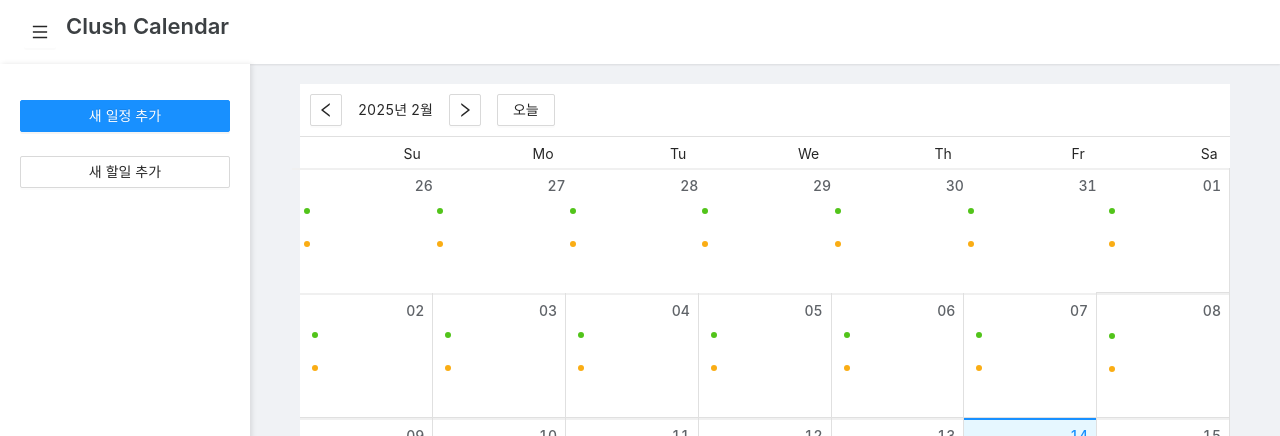
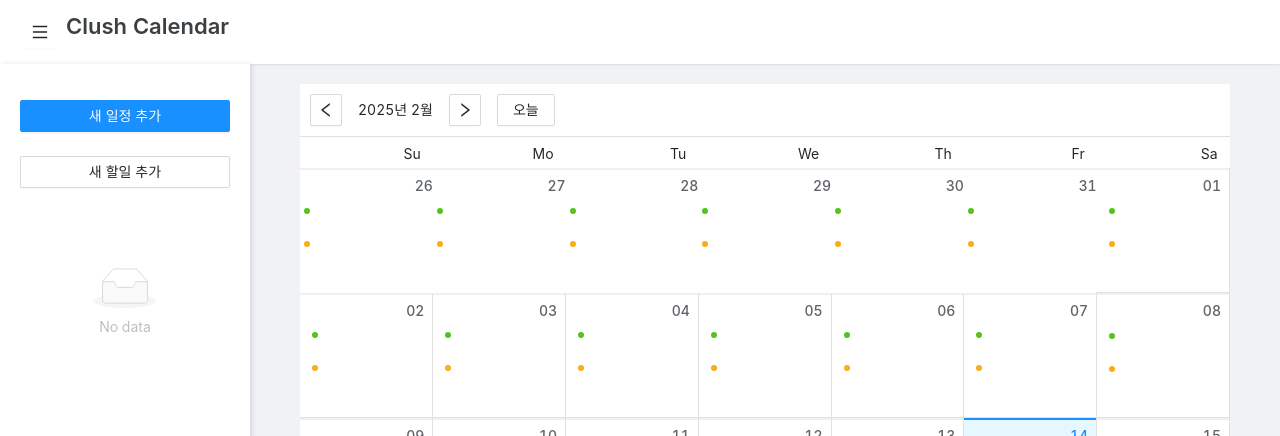
Before and after one commit to DiligentP/clush, a React (Vite) app in the folder frontend/: page / in a window 1280 px wide. Shown: the top 436 px of the page. Built offline with nearby package versions, Linux system fonts and the light colour scheme.

Commit message:
feat: 할일 목록 관리 기능 추가
- 할일 목록 표시 및 상태 변경 기능 구현
- 로컬 스토리지 연동으로 데이터 지속성 보장
- Ant Design 컴포넌트 활용한 UI 구성

```diff
--- a/frontend/src/App.css
+++ b/frontend/src/App.css
@@ -277,3 +277,21 @@
 .ant-picker-range .ant-picker-active-bar {
   background: #1890ff;
 }
+
+.menu-content {
+  height: 100%;
+  display: flex;
+  flex-direction: column;
+}
+
+.todo-list-section {
+  flex: 1;
+  overflow-y: auto;
+  margin-top: 16px;
+  border-top: 1px solid #f0f0f0;
+  padding-top: 16px;
+}
+
+.ant-list-item {
+  padding: 8px 0 !important;
+}
--- a/frontend/src/App.tsx
+++ b/frontend/src/App.tsx
@@ -1,4 +1,4 @@
-import { useState } from 'react';
+import { useState, useEffect } from 'react';
 import { Layout, Button } from 'antd';
 import useCalendar from './hooks/useCalendar';
 import MainHeader from './components/MainHeader';
@@ -7,6 +7,7 @@ import './App.css';
 import moment, { Moment } from 'moment';
 import NewEventModal from './components/modals/NewEventModal';
 import NewTaskModal from './components/modals/NewTaskModal';
+import TodoList from './components/TodoList';
 
 const { Content, Footer } = Layout;
 
@@ -21,6 +22,16 @@ export default function App() {
   const [isMenuOpen, setIsMenuOpen] = useState(true); // 메뉴가 기본으로 열린 상태 유지
   const [eventModalVisible, setEventModalVisible] = useState(false);
   const [taskModalVisible, setTaskModalVisible] = useState(false);
+  const [todos, setTodos] = useState<TodoItem[]>([]);
+
+  useEffect(() => {
+    const saved = localStorage.getItem('todos');
+    if (saved) setTodos(JSON.parse(saved));
+  }, []);
+
+  useEffect(() => {
+    localStorage.setItem('todos', JSON.stringify(todos));
+  }, [todos]);
 
   const toggleMenu = () => {
     setIsMenuOpen(!isMenuOpen);
@@ -49,6 +60,19 @@ export default function App() {
           >
             새 할일 추가
           </Button>
+          <div style={{ marginTop: 24 }}>
+            <TodoList
+              todos={todos}
+              onToggle={(id) => {
+                setTodos(todos.map(todo =>
+                  todo.id === id ? {...todo, completed: !todo.completed} : todo
+                ));
+              }}
+              onDelete={(id) => {
+                setTodos(todos.filter(todo => todo.id !== id));
+              }}
+            />
+          </div>
         </div>
       </div>
       <Content className="content" style={{ padding: '20px 50px' }}>
--- /dev/null
+++ b/frontend/src/components/TodoList.tsx
@@ -0,0 +1,51 @@
+import { List, Checkbox, Button, Popconfirm } from 'antd';
+import { DeleteOutlined } from '@ant-design/icons';
+
+interface TodoItem {
+  id: string;
+  title: string;
+  completed: boolean;
+}
+
+interface TodoListProps {
+  todos: TodoItem[];
+  onToggle: (id: string) => void;
+  onDelete: (id: string) => void;
+}
+
+export default function TodoList({ todos, onToggle, onDelete }: TodoListProps) {
+  return (
+    <List
+      dataSource={todos}
+      renderItem={(item) => (
+        <List.Item
+          actions={[
+            <Popconfirm
+              title="할일을 삭제하시겠습니까?"
+              onConfirm={() => onDelete(item.id)}
+            >
+              <Button
+                type="text"
+                icon={<DeleteOutlined />}
+                danger
+              />
+            </Popconfirm>
+          ]}
+        >
+          <Checkbox
+            checked={item.completed}
+            onChange={() => onToggle(item.id)}
+          >
+            <span style={{
+              marginLeft: 8,
+              textDecoration: item.completed ? 'line-through' : 'none',
+              opacity: item.completed ? 0.6 : 1
+            }}>
+              {item.title}
+            </span>
+          </Checkbox>
+        </List.Item>
+      )}
+    />
+  );
+}
--- a/frontend/src/components/modals/NewTaskModal.tsx
+++ b/frontend/src/components/modals/NewTaskModal.tsx
@@ -1,9 +1,15 @@
 import { Modal, Form, Input, Button } from 'antd';
+
+interface TodoItem {
+  id: string;
+  title: string;
+  completed: boolean;
+}
 
 interface NewTaskModalProps {
   visible: boolean;
   onCancel: () => void;
-  onSubmit: (title: string) => void;
+  onSubmit: (todo: TodoItem) => void;
 }
 
 export default function NewTaskModal({
@@ -15,7 +21,11 @@ export default function NewTaskModal({
 
   const handleSubmit = () => {
     form.validateFields().then(values => {
-      onSubmit(values.title);
+      onSubmit({
+        id: Date.now().toString(),
+        title: values.title,
+        completed: false
+      });
       form.resetFields();
     });
   };
```
